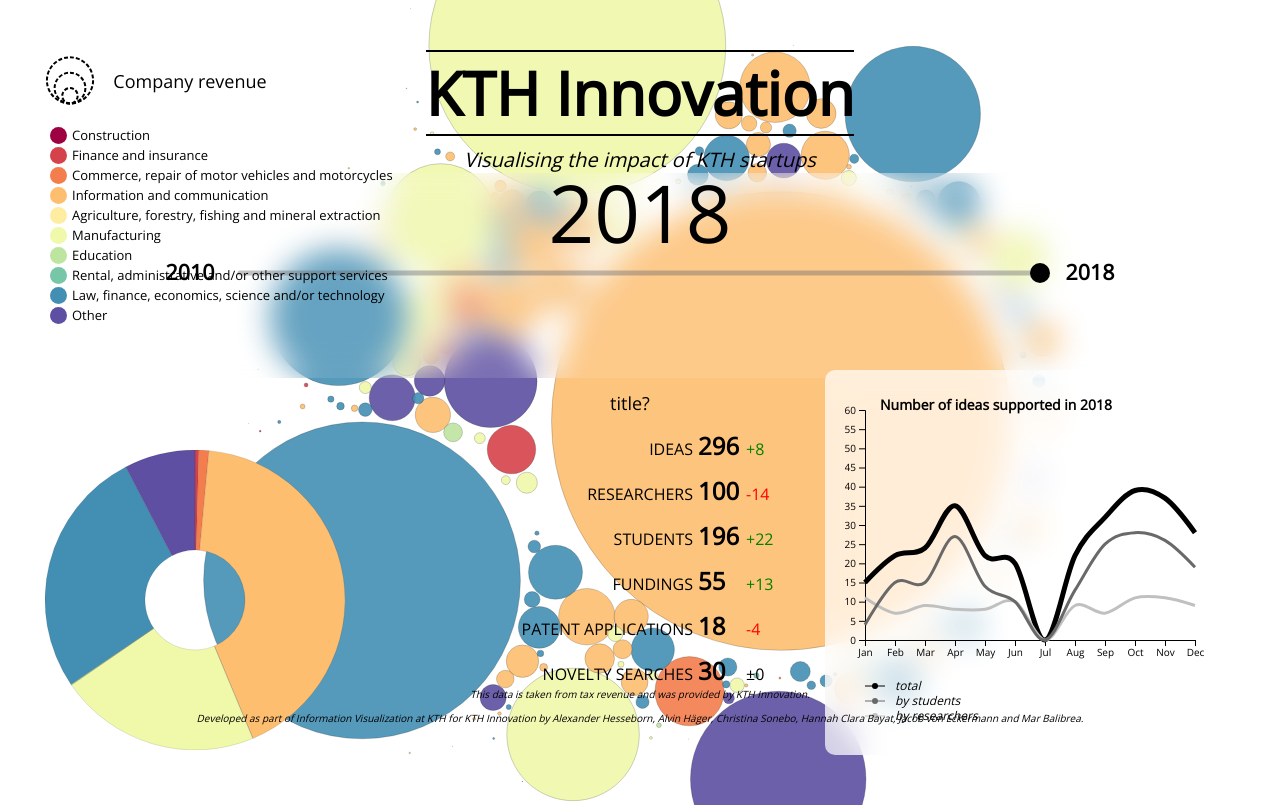
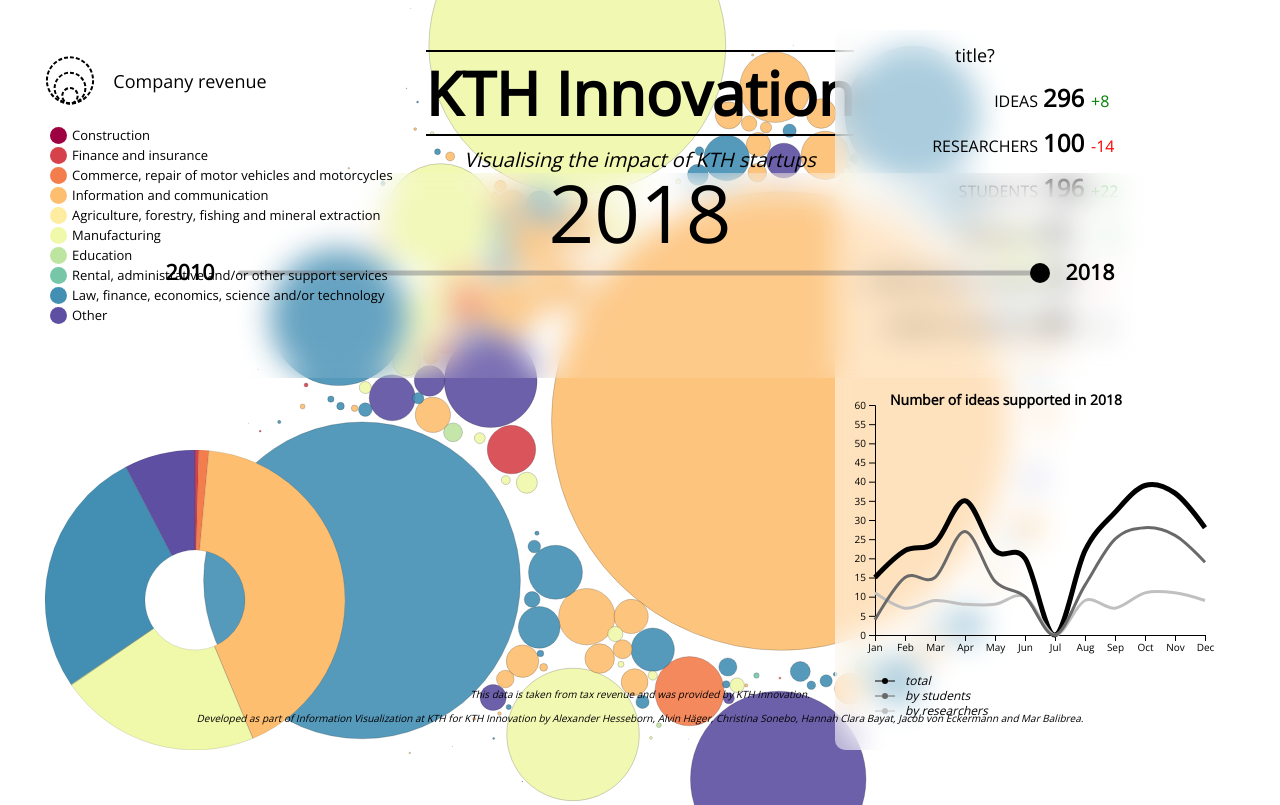
Before and after one commit to marbali8/InnoVis, a React app: page / in a window 1280 px wide. Built offline with nearby package versions, Linux system fonts and the light colour scheme; animation ran at ten frames a second.

Commit message:
repositioned aggregate view

```diff
--- a/src/containers/App/App.js
+++ b/src/containers/App/App.js
@@ -1,4 +1,4 @@
-import React, { useState, useCallback, useMemo } from 'react';
+import React, {useState, useCallback, useMemo} from 'react';
 import classes from './App.module.scss';
 import Infobox from '../../components/DetailView/InfoBox/Infobox.js'
 import Sunburst from '../../components/DetailView/Sunburst/RefactoredSunburst.js'
@@ -7,7 +7,7 @@
 import MegaBalls from '../../components/MegaBallsView2/MegaBallsView_v2.js'
 import CompanyLabel from '../../components/Legend/CompanyColorLegend.js'
 import BallsLegend from '../../components/MegaBallsView2/legend.js'
-import { getDataForSunburst, getDataForMegaballs } from '../../data/data_functions.js';
+import {getDataForSunburst, getDataForMegaballs} from '../../data/data_functions.js';
 import useDebounce from '../../hooks/useDebounce.js';
 
 function App() {
@@ -20,8 +20,12 @@
         setYear(year);
     };
 
-    const megaballData = useMemo(() => { return getDataForMegaballs(debouncedYear) }, [debouncedYear]);
-    const dataForSunburst = useMemo(() => { return getDataForSunburst(debouncedYear) }, [debouncedYear]);
+    const megaballData = useMemo(() => {
+        return getDataForMegaballs(debouncedYear)
+    }, [debouncedYear]);
+    const dataForSunburst = useMemo(() => {
+        return getDataForSunburst(debouncedYear)
+    }, [debouncedYear]);
 
     const header =
         <div className={classes.header}>
@@ -34,37 +38,43 @@
     return (
         <div className={classes.App}>
             <div className={classes.megaBallsView}>
-                <MegaBalls data={megaballData} year={debouncedYear} />
+                <MegaBalls data={megaballData} year={debouncedYear}/>
             </div>
 
             <div className={classes.content}>
                 {header}
                 <div className={classes.ballsLegend}>
-                    <BallsLegend />
+                    <BallsLegend/>
                 </div>
                 <div className={classes.timeSlider}>
-                    <TimeSlider onYearClicked={handleTimeSliderYearClicked} />
+                    <TimeSlider onYearClicked={handleTimeSliderYearClicked}/>
                 </div>
                 <div className={classes.sunburst}>
-                    <Sunburst data={dataForSunburst} />
+                    <Sunburst data={dataForSunburst}/>
                 </div>
-                <div className={classes.grantsChart}>
-                    <GrantsChart onYearClicked={debouncedYear} />
-                </div>
-                <div className={classes.infobox}>
-                    <Infobox onYearClicked={debouncedYear} />
+                <div className={classes.aggregateView}>
+                    <div className={classes.infobox}>
+                        <Infobox onYearClicked={debouncedYear}/>
+                    </div>
+                    <div className={classes.grantsChart}>
+                        <GrantsChart onYearClicked={debouncedYear}/>
+                    </div>
                 </div>
                 <div className={classes.companyLabel}>
                     <CompanyLabel data={megaballData} year={year}/>
                 </div>
                 <div className={classes.footer}>
                     <p> This data is taken from tax revenue and was provided by KTH Innovation. </p>
-                    <p>Developed as part of Information Visualization at KTH for KTH Innovation by <a href="mailto:hesseb@kth.se">Alexander Hesseborn</a>, <a href="mailto:alvinh@kth.se">Alvin Häger</a>, <a href="mailto:sonebo@kth.se">Christina Sonebo</a>, <a href="mailto:hcbayat@kth.se">Hannah Clara Bayat</a>, <a href="mailto:jacobel@kth.se">Jacob von Eckermann</a> and <a href="mailto:marbr@kth.se">Mar Balibrea</a>. </p>
+                    <p>Developed as part of Information Visualization at KTH for KTH Innovation by <a
+                        href="mailto:hesseb@kth.se">Alexander Hesseborn</a>, <a href="mailto:alvinh@kth.se">Alvin
+                        Häger</a>, <a href="mailto:sonebo@kth.se">Christina Sonebo</a>, <a href="mailto:hcbayat@kth.se">Hannah
+                        Clara Bayat</a>, <a href="mailto:jacobel@kth.se">Jacob von Eckermann</a> and <a
+                        href="mailto:marbr@kth.se">Mar Balibrea</a>. </p>
 
                 </div>
 
             </div>
-        </div >
+        </div>
     );
 }
 
--- a/src/containers/App/App.module.scss
+++ b/src/containers/App/App.module.scss
@@ -19,7 +19,7 @@
   width: 100vw;
   font-family: $font;
   position: relative;
-  //background-color:red;
+  //background-color:green;
 
   // removes ability to scroll page! comment out for debugging purposes
   // overflow:hidden;
@@ -27,6 +27,16 @@
   // megaballs is out of content flow, so places outside. (positioned absolutely behind content)
   .megaBallsView {
     position: absolute;
+  }
+
+  .aggregateView {
+    display: flex;
+    flex-direction: column;
+    position: absolute;
+    right: 45px;
+    bottom: 50px;
+    border-radius: 10px;
+    @include blurEffect(0.5, 15px)
   }
 
   .content {
@@ -39,9 +49,6 @@
     margin: 0 auto;
 
     padding-top: 50px;
-
-    //background-color: red;
-
 
     .header {
       position: relative;
@@ -82,7 +89,6 @@
     .sunburst {
       // display:inline-block;
       z-index: 2;
-      //position: relative;
       position: absolute;
       left: 45px;
       bottom: 45px;
@@ -93,16 +99,11 @@
       // display:inline-block;
       padding: 20px;
       z-index: 2;
-      position: relative;
-      @include blurEffect(0.7, 15px);
+      //@include blurEffect(0.7, 15px);
 
-      position: absolute;
-      right: 55px;
-      bottom: 45px;
     }
 
     .footer {
-      position: relative;
       padding: 10px;
       text-align: center;
       font-family: $font;
@@ -127,6 +128,7 @@
       font-family: "Open Sans", sans-serif;
       font-size: 16px;
       z-index: 2;
+
     }
 
     .timeSlider {
```
